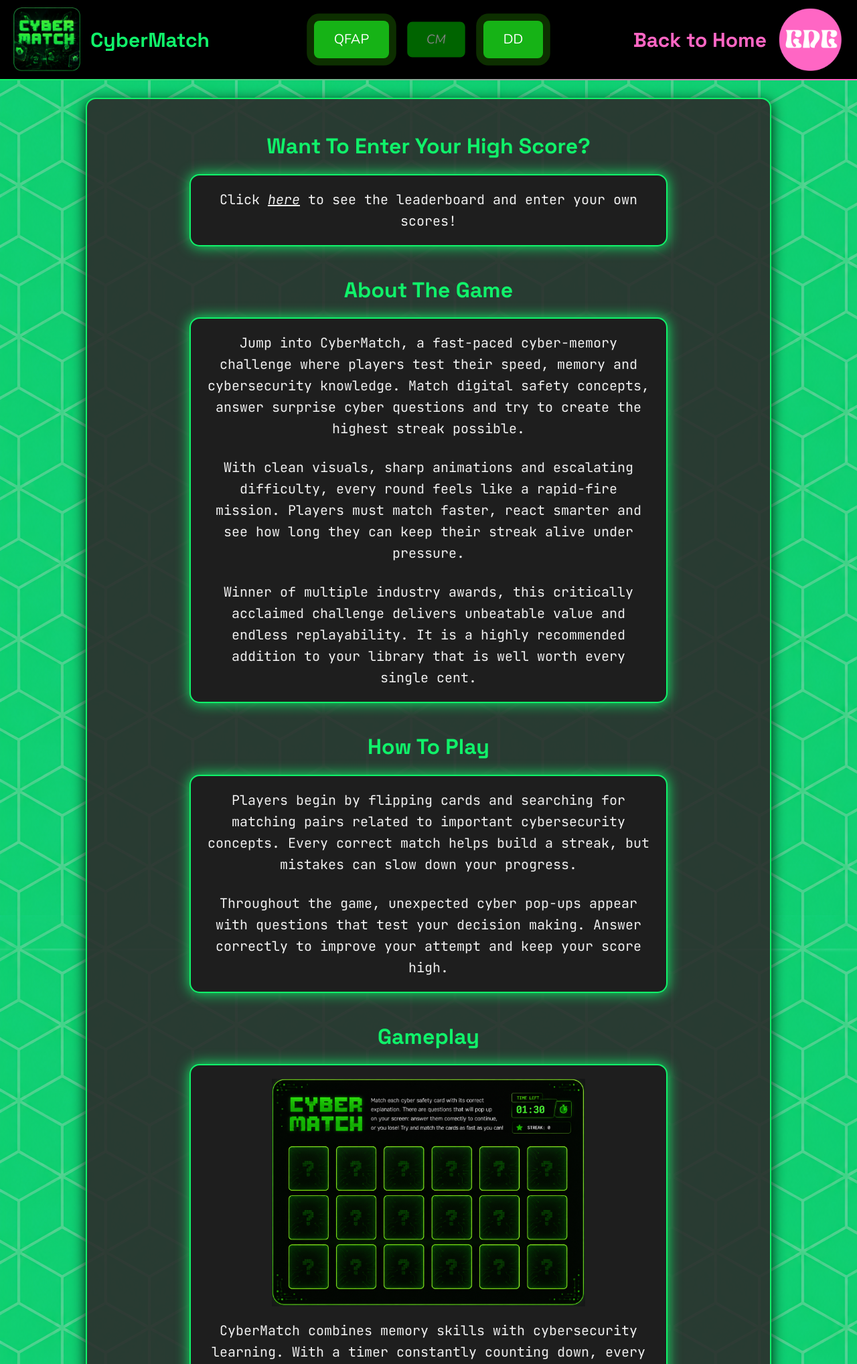
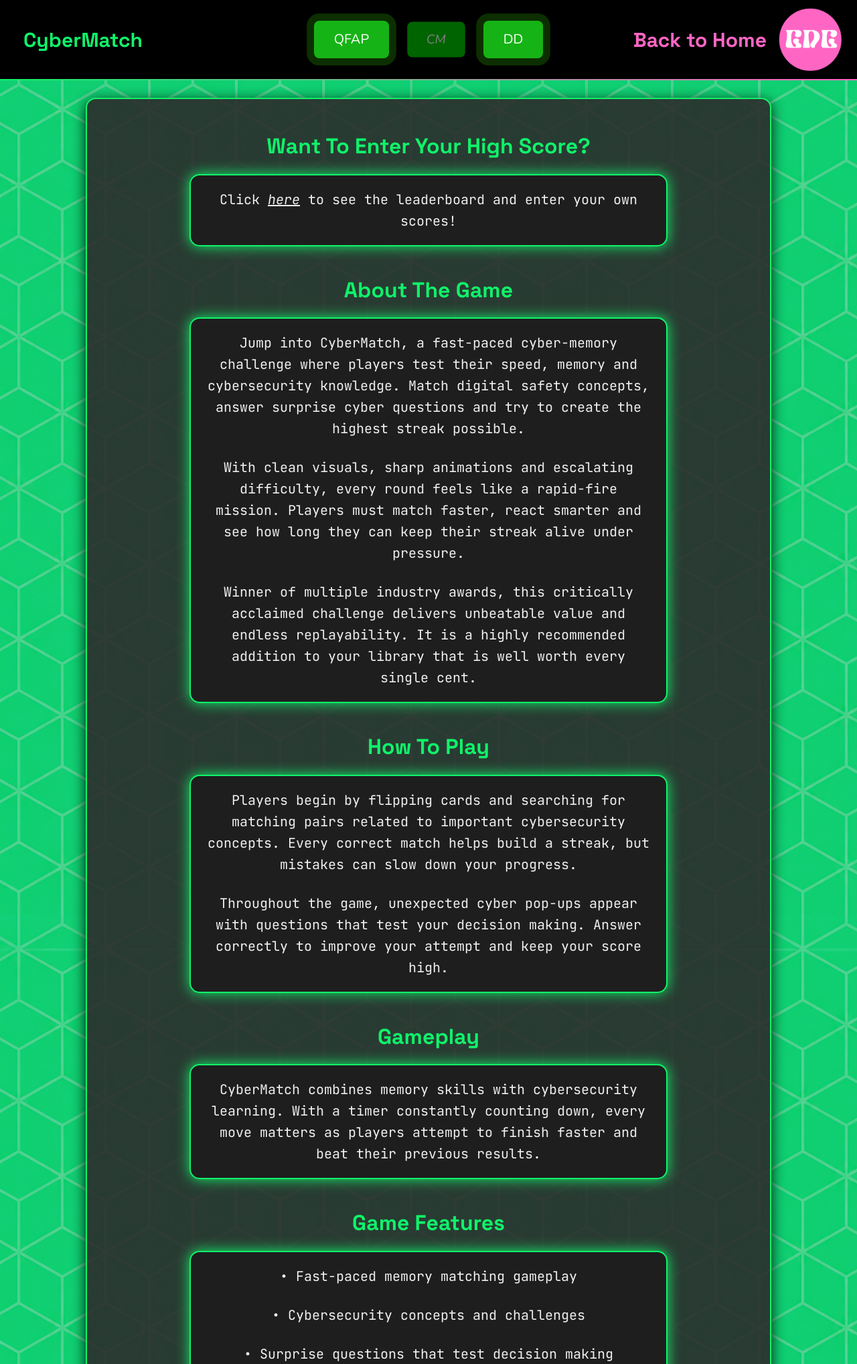
Before and after one commit to tennis-legend1/Scoreboard-Sample-Project, a Flask app: page /cybermatch in a window 1280 px wide. Shown: the top 2037 px of the page at 67% size. Run offline with Flask 3, Linux system fonts and the light colour scheme.

Commit message:
removed all ai generated images

```diff
--- a/templates/Muhammad-Main.html
+++ b/templates/Muhammad-Main.html
@@ -1,7 +1,5 @@
 <!DOCTYPE html>
 <html lang="en">
-
-<link rel="icon" href="{{ url_for('static', filename='CM Mini Logo.png') }}">
 
 <head>
     <meta charset="UTF-8">
@@ -17,7 +15,7 @@
     <header id="muhammad-header" class="page-header">
         <span class="left-item">
             <a href="#top-of-page">
-                <img class="logo" src="{{ url_for('static', filename='CM Mini Logo.png') }}" alt="CyberMatch logo">
+
             </a>
             <h1>CyberMatch</h1>
         </span>
@@ -95,7 +93,7 @@
 
         <div class="section">
 
-            <img src="{{ url_for('static', filename='CM Gameplay.png') }}" width="100%" alt="CyberMatch gameplay screen" class="gameplayscreen">
+
 
             <p>
                 CyberMatch combines memory skills with cybersecurity learning. With a
--- a/templates/index.html
+++ b/templates/index.html
@@ -1,7 +1,7 @@
 <!DOCTYPE html>
 <html>
 <head>
-<link rel="icon" href="{{ url_for('static', filename='CM Mini Logo.png') }}">
+
 <title>Leaderboard</title>
 <link rel="stylesheet" href="{{ url_for('static', filename='styles.css') }}">
 </head>
@@ -11,7 +11,7 @@
 <header id="muhammad-header" class="page-header">
     <span class="left-item">
         <a href="#top-of-page">
-            <img class="logo" src="{{ url_for('static', filename='CM Mini Logo.png') }}" alt="CyberMatch logo">
+
         </a>
         <h1 style="color: #10f26a;">CyberMatch</h1>
     </span>
```
Also changed, not shown: README.md, static/CM Gameplay.png (deleted), static/CM Mini Logo.png (deleted), static/mascot.png.
